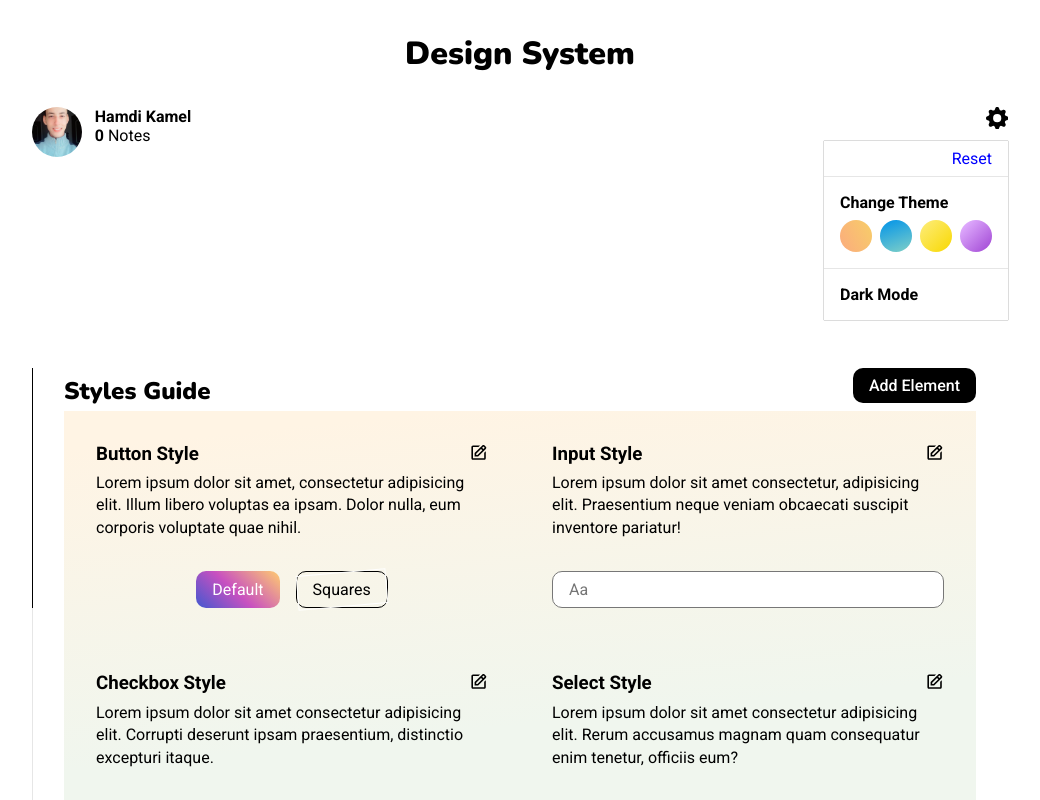
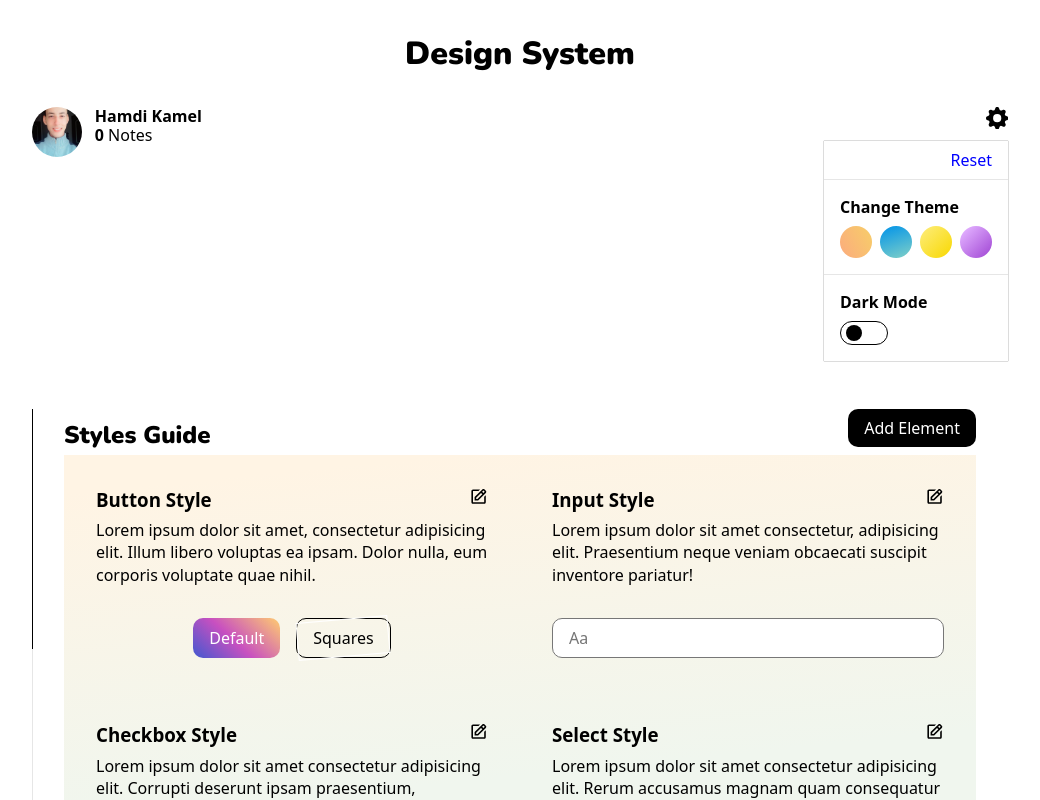
Before and after one commit to hamdi4-beep/design-system, a React (Vite) app: page / in a window 1280 px wide. Both pictures are taken after a click on the icon 1116 px from the left and 118 px from the top of the page. Shown: the top 800 px of the page, without its empty margins (120-1160 px from the left). Built offline with nearby package versions, Linux system fonts and the light colour scheme.

Commit message:
styled dark mode toggle

```diff
--- a/src/components/Header.tsx
+++ b/src/components/Header.tsx
@@ -34,7 +34,10 @@ function Header() {
 
     const handleDarkModeClick: React.MouseEventHandler<HTMLSpanElement> = e => {
         const body = document.body as HTMLElement
+        const toggleContainer = e.target as HTMLDivElement
+
         body.classList.toggle('dark-mode')
+        toggleContainer.classList.toggle('toggled')
     }
 
     return (
@@ -77,7 +80,8 @@ function Header() {
                         </li>
 
                         <li>
-                            <span onClick={handleDarkModeClick}>Dark Mode</span>
+                            <span>Dark Mode</span>
+                            <div className="toggle" onClick={handleDarkModeClick}></div>
                         </li>
                     </div>
                 </ul>
--- a/src/components/ImagesContainer.tsx
+++ b/src/components/ImagesContainer.tsx
@@ -24,7 +24,7 @@ function ImagesContainer() {
             </div>
 
             <div className="img-3">
-                <img src="https://uploads-ssl.webflow.com/6074f6263548834cc1229762/63040b070806156a1fa88877_07.jpg" alt="" />
+                <img src="/assets/cyberpunk.jpg" alt="" />
             </div>
 
             <div className="img-4">
--- a/src/sass/globals/_default.scss
+++ b/src/sass/globals/_default.scss
@@ -10,6 +10,7 @@
 
 body {
     font-family: Roboto;
+    font-family: system-ui, -apple-system, BlinkMacSystemFont, 'Segoe UI', Roboto, Oxygen, Ubuntu, Cantarell, 'Open Sans', 'Helvetica Neue', sans-serif;
     min-height: 100vh;
     background-size: cover;
     background-position: center;
--- a/src/sass/globals/_header.scss
+++ b/src/sass/globals/_header.scss
@@ -54,6 +54,31 @@ header {
             box-shadow: 0 0 1px rgb(0 0 0 / .8);
         }
 
+        .toggle {
+            border: 1px solid black;
+            border-radius: 50px;
+            width: 3rem;
+            height: 1.5rem;
+            margin-top: .5em;
+            display: flex;
+            align-items: center;
+
+            &::after {
+                content: '';
+                display: block;
+                background-color: black;
+                width: 1rem;
+                height: 1rem;
+                margin-inline: .3em;
+                border-radius: 50%;
+                cursor: pointer;
+            }
+
+            &.toggled {
+                justify-content: flex-end;
+            }
+        }
+
         .colors-list {
             display: flex;
             gap: .5rem;
```
Also changed, not shown: 2 other files (tests, documents, lock files or other folders).
